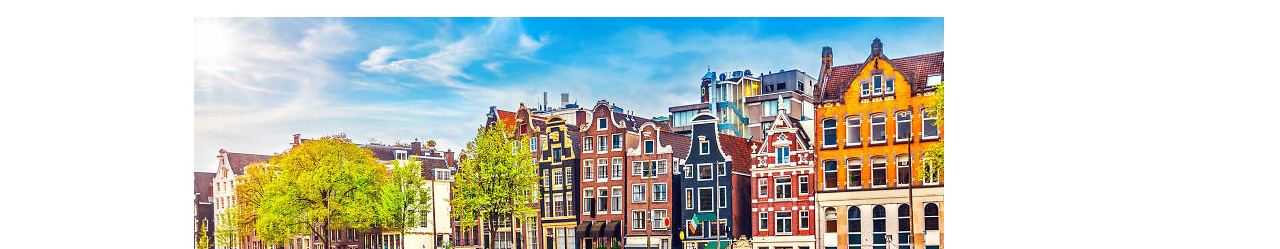
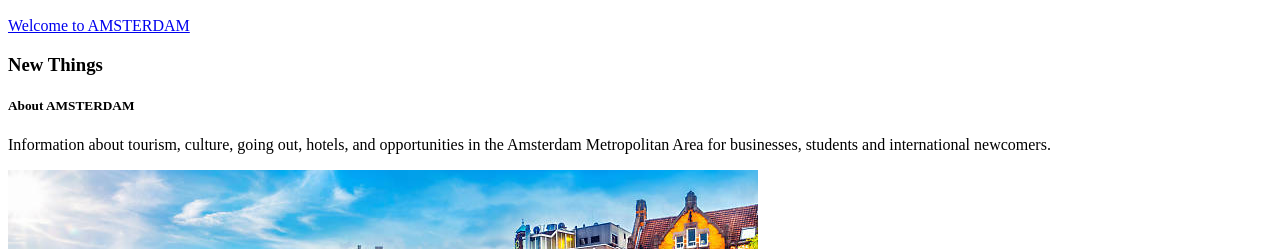
Before and after one commit to Arif6131/Testing-Repository-Two, a plain HTML site: page index.html in a window 1280 px wide. Shown: the part 551-800 px from the top of the page. Drawn offline with Linux system fonts and the light colour scheme.

Commit message:
new-blog

```diff
--- a/index.html
+++ b/index.html
@@ -13,6 +13,11 @@
     <h1>Hello Everyone</h1>
     <h1>Hello</h1>
     <a href="https://www.iamsterdam.com/en">Welcome to AMSTERDAM</a>
+    <div>
+        <h3>New Things</h3>
+        <h5>About AMSTERDAM</h5>
+        <p>Information about tourism, culture, going out, hotels, and opportunities in the Amsterdam Metropolitan Area for businesses, students and international newcomers.</p>
+    </div>
     <img src="image-01.jpg" alt="">
 </body>
 </body>
```
